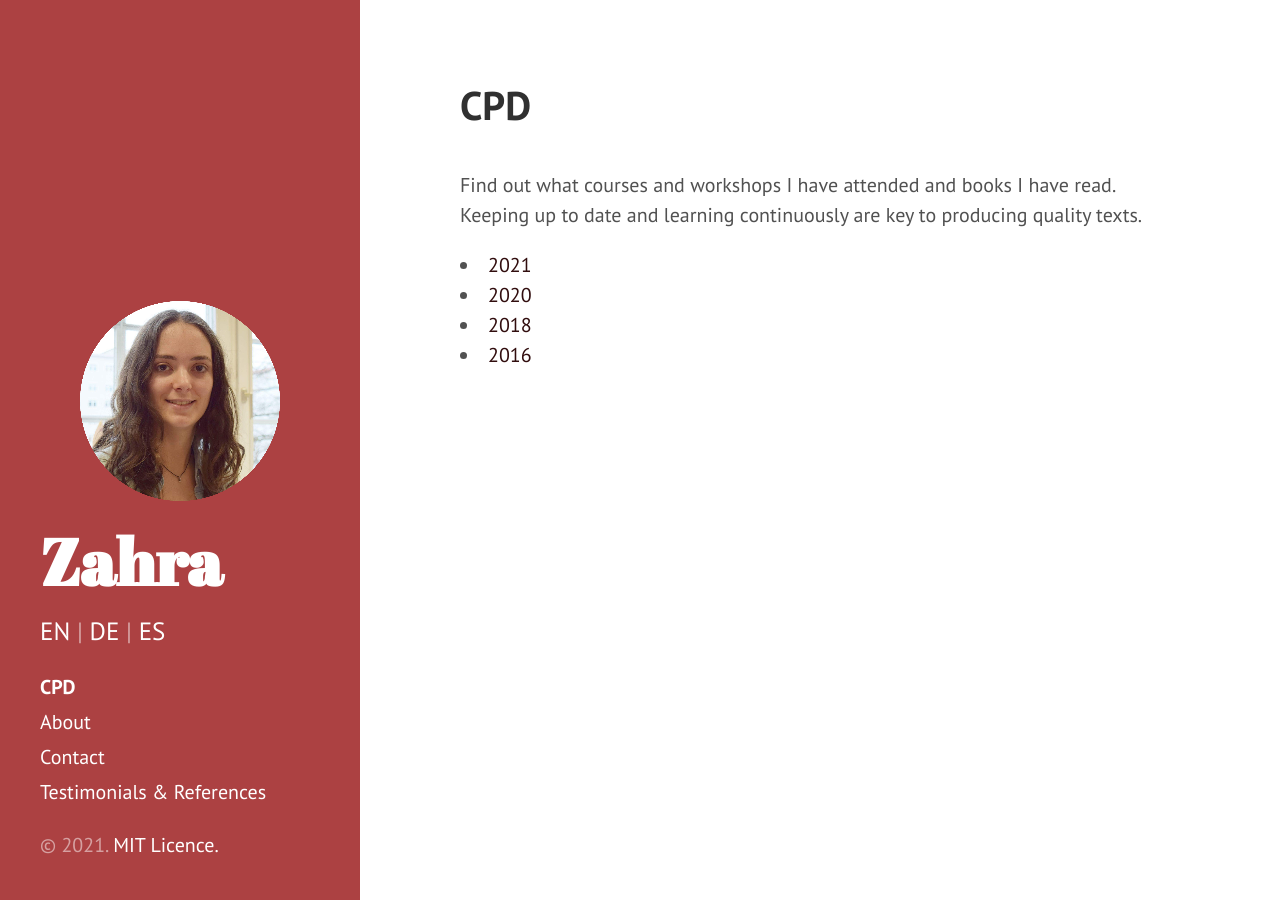
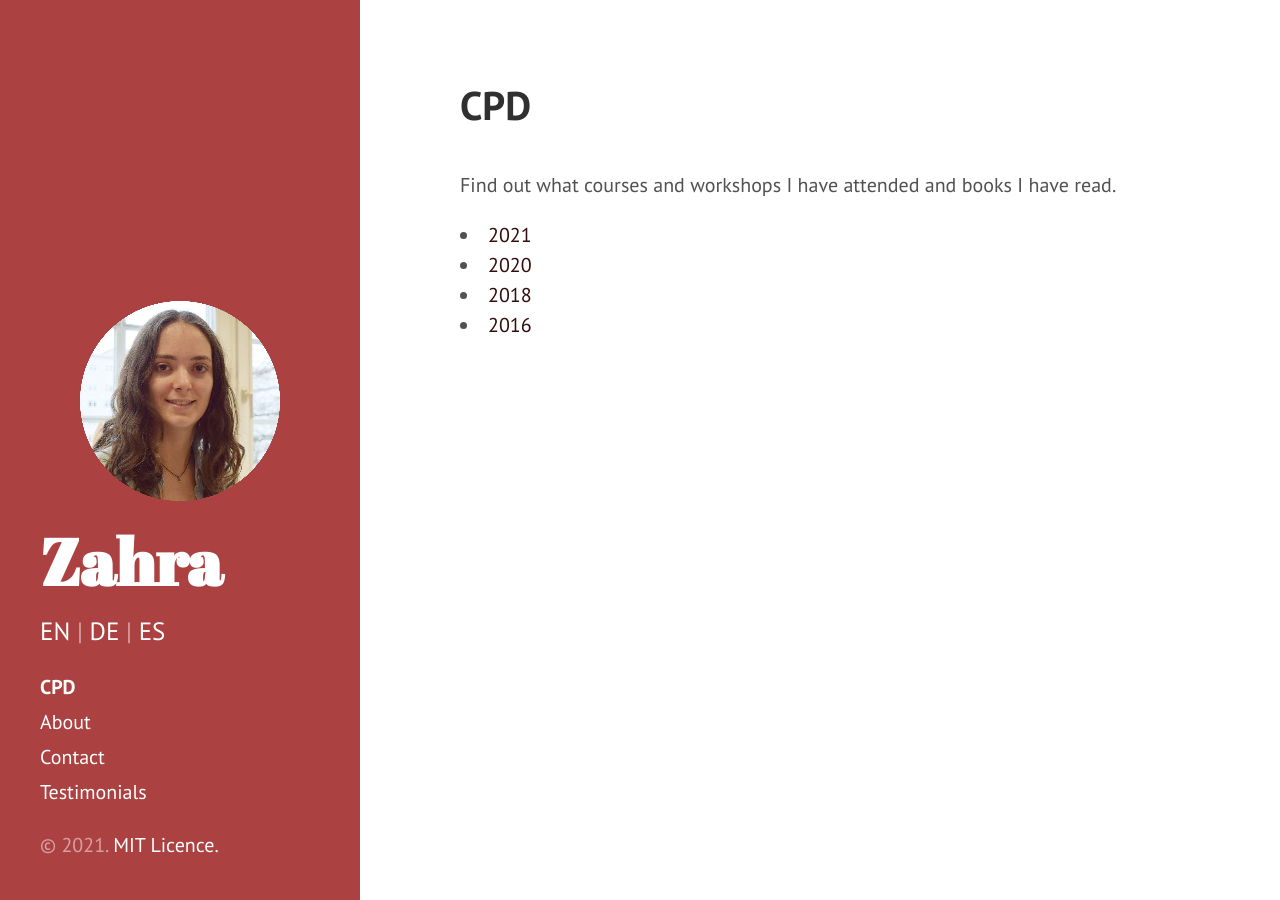
Before and after one commit to Zahra-Claire-Bahrani-Peacock/zahra-claire-bahrani-peacock.github.io, a Jekyll site: the page built from CPD.md, in a window 1280 px wide. Built offline with Jekyll 4.4.1, drawn with Linux system fonts in a browser that asks for light colours.

Commit message:
Update June 2021

```diff
--- a/CPD.md
+++ b/CPD.md
@@ -4,7 +4,7 @@
 permalink: cpd
 ---
 <br/>
-Find out what courses and workshops I have attended and books I have read. Keeping up to date and learning continuously are key to producing quality texts.
+Find out what courses and workshops I have attended and books I have read.
 <br/>
 
 <li><a href="https://zahra-claire-bahrani-peacock.github.io/cpd-2021">2021</a></li>
--- a/index.html
+++ b/index.html
@@ -4,14 +4,14 @@
 keywords: zahra-claire bahrani-peacock, zahra translations, zahra-claire translator, zahra translator, Zahra Bahrani-Peacock, Zahra-Claire, Zaza Bahrani-Peacock
 description: Zahra-Claire Bahrani-Peacock is an English translator for economics, food, tourism and the equine industry.
 ---
-<div align="center"><b>A service that caters to your needs</b></div><br/>
+<div align="center"><b>For communication that flows</b></div><br/>
 <div align="center">Translation &middot; Proofreading &middot; Interpreting &middot; SEO translation<br/>
 <br/>
 <div align="center">English – German – Spanish</div>
 <br/>
 <br/>
 <div align="center">Hi and welcome to my website.  </div>
-<div align="center">I'm Zahra and I help companies and LSPs shine by providing texts and interpreting services that read well, allow conversation to flow and businesses to connect with their audience.</div>
+<div align="center">I'm Zahra and I help companies and LSPs shine by providing texts and interpreting services that read well, allow conversation to flow and businesses to connect with their target audience.</div>
 <br/>
 <br/>
 <div align="center">marketing - e&#8209;commerce - market research</div>
--- a/testimonials.md
+++ b/testimonials.md
@@ -1,6 +1,6 @@
 ---
 layout: page
-title: Testimonials & References
+title: Testimonials
 permalink: testimonials
 ---
 <br/>
```
Also changed, not shown: about.md (+1 -1 lines), privacy notice.md (+1 -1 lines).
